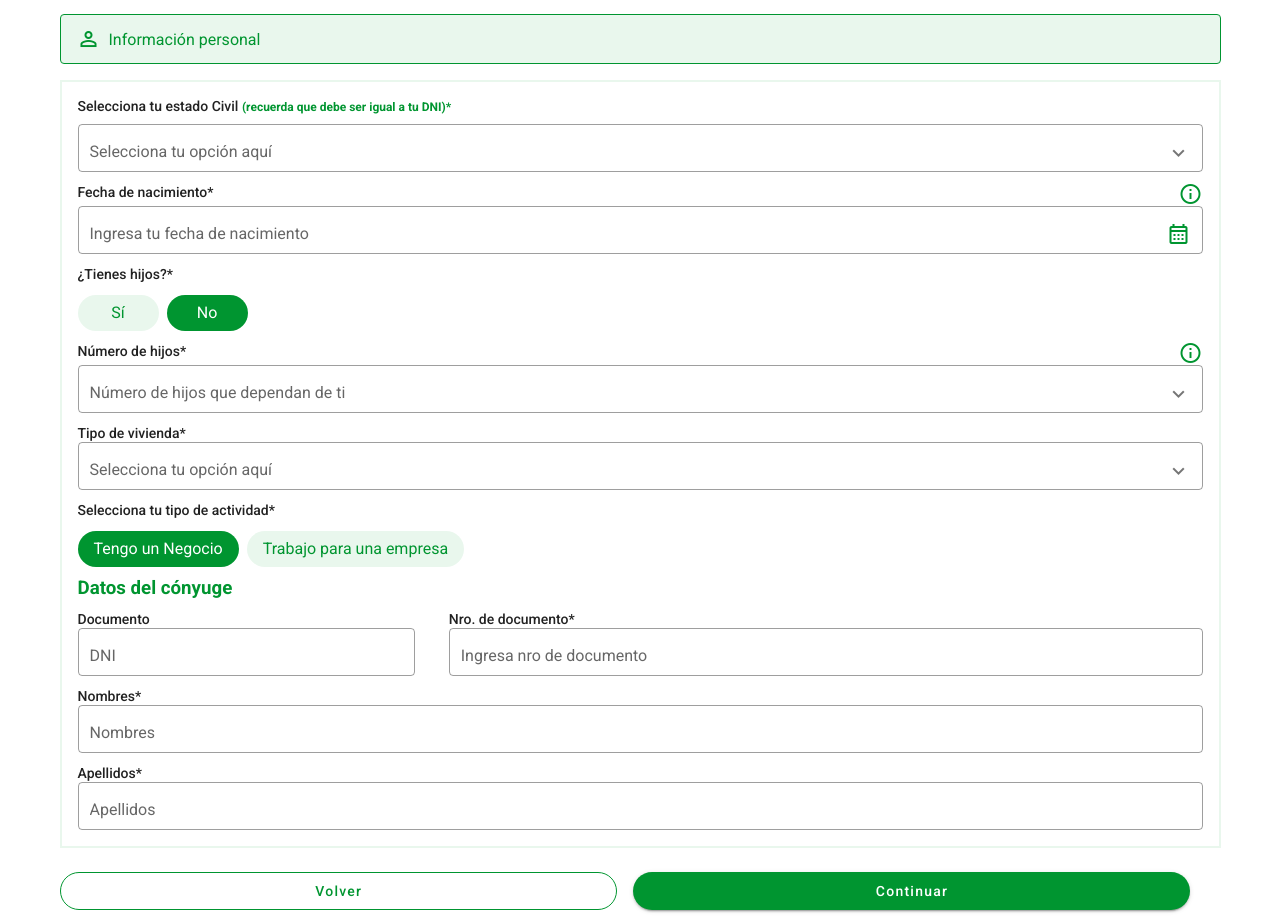
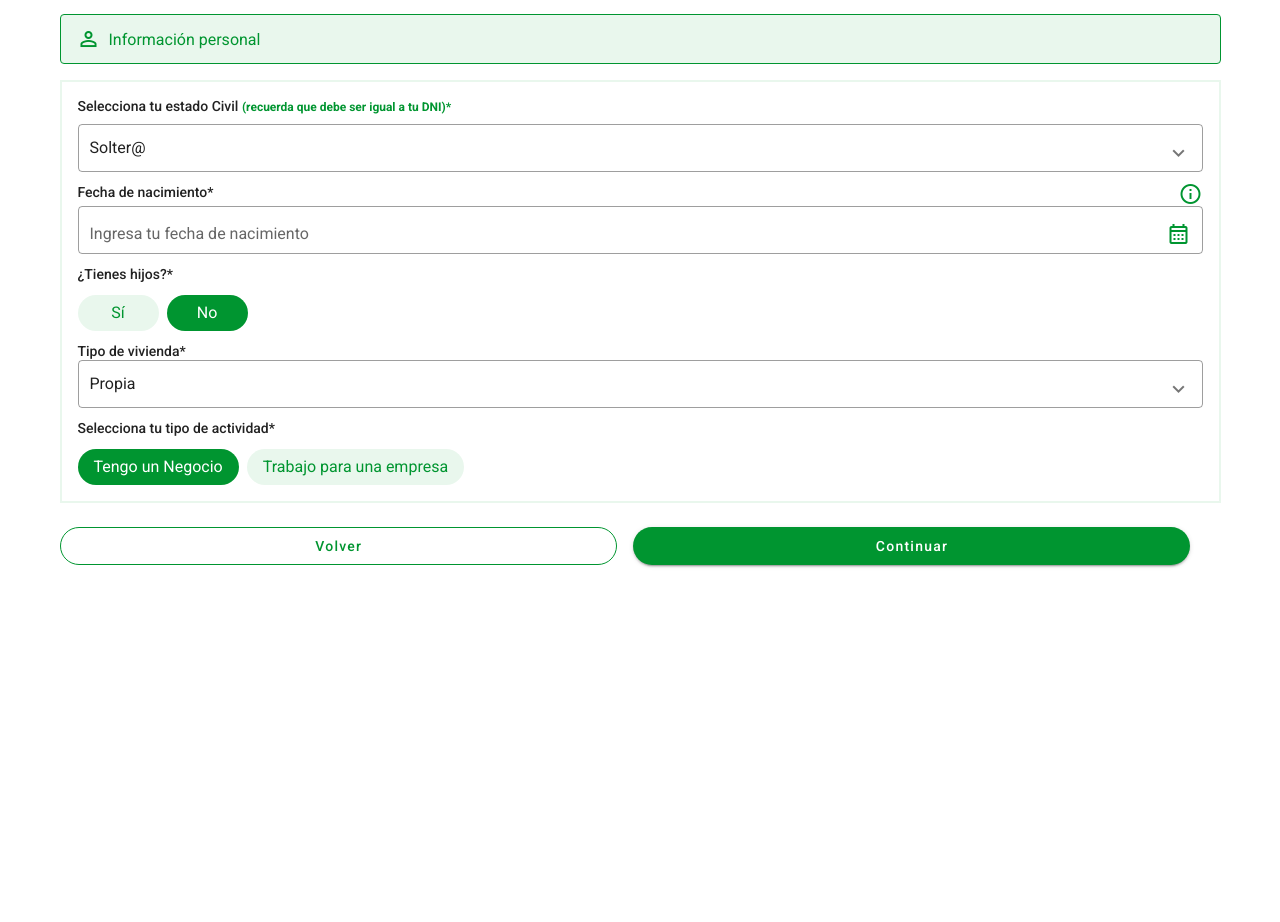
Before and after one commit to Iamoscarbc/moray-encuestas, a Nuxt app: page /paso-2 in a window 1280 px wide. Shown: the part 444-1366 px from the top of the page. After the commit the page ends 1021 px from the top, so only its background shows below. Built offline with nearby package versions, Linux system fonts and the light colour scheme.

Commit message:
changes for radiocustom

```diff
--- a/components/RadioCustom.vue
+++ b/components/RadioCustom.vue
@@ -12,14 +12,16 @@
 
 <script>
 export default {
-    props: ["dataRadio", "defaultRadio"],
-    data(){
-        return {
-            radioGroup: null
+    props: ["dataRadio", "value"],
+    computed:{
+        radioGroup: {
+            get(){
+                return this.value
+            },
+            set(newVal){
+                this.$emit('changeValue', newVal)
+            }
         }
-    },
-    mounted(){
-        this.radioGroup = this.defaultRadio
     }
 }
 </script>
--- a/pages/paso-2.vue
+++ b/pages/paso-2.vue
@@ -30,6 +30,7 @@
             width="350">
             <template v-slot:activator="{ on, attrs }">
               <v-text-field
+                :value="valueEC"
                 v-bind="attrs"
                 v-on="on"
                 label="Selecciona tu opción aquí"
@@ -49,7 +50,7 @@
                   <v-icon>mdi-close</v-icon>
                 </v-card-title>
                 <v-card-text class="px-4">
-                  <RadioCustom :dataRadio="dataEC" :defaultRadio="defaultEC"/>
+                  <RadioCustom @changeValue="changeValueEC" :dataRadio="dataEC" :value="valueEC"/>
                 </v-card-text>
             </v-card>
           </v-dialog>
@@ -73,9 +74,9 @@
         </div>
         <div>
           <label class="mb-1 font-weight-medium" style="font-size: 14px;">¿Tienes hijos?*</label>
-          <RadioCustom :dataRadio="dataChildren" :defaultRadio="defaultChildren"/>
+          <RadioCustom @changeValue="changeValueChildren" :dataRadio="dataChildren" :value="valueChildren"/>
         </div>
-        <div>
+        <div v-if="valueChildren == 'Sí'">
           <div class="d-flex align-center justify-space-between">
             <label class="mb-1 font-weight-medium" style="font-size: 14px;">Número de hijos*</label>
             <v-icon color="mibancoprimary">mdi-information-outline</v-icon>
@@ -85,6 +86,7 @@
             width="350">
             <template v-slot:activator="{ on, attrs }">
               <v-text-field
+                :value="valueCC"
                 v-bind="attrs"
                 v-on="on"
                 label="Número de hijos que dependan de ti"
@@ -104,7 +106,7 @@
                   <v-icon>mdi-close</v-icon>
                 </v-card-title>
                 <v-card-text class="px-4">
-                  <RadioCustom :dataRadio="dataCC" :defaultRadio="defaultCC"/>
+                  <RadioCustom @changeValue="changeValueCC" :dataRadio="dataCC" :value="valueCC"/>
                 </v-card-text>
             </v-card>
           </v-dialog>
@@ -116,6 +118,7 @@
             width="350">
             <template v-slot:activator="{ on, attrs }">
               <v-text-field
+                :value="valueTV"
                 v-bind="attrs"
                 v-on="on"
                 label="Selecciona tu opción aquí"
@@ -135,17 +138,17 @@
                   <v-icon>mdi-close</v-icon>
                 </v-card-title>
                 <v-card-text class="px-4">
-                  <RadioCustom :dataRadio="dataTV" :defaultRadio="defaultTV"/>
+                  <RadioCustom @changeValue="changeValueTV" :dataRadio="dataTV" :value="valueTV"/>
                 </v-card-text>
             </v-card>
           </v-dialog>
         </div>
         <div>
           <label class="mb-1 font-weight-medium" style="font-size: 14px;">Selecciona tu tipo de actividad*</label>
-          <RadioCustom :dataRadio="dataTypeActivity" :defaultRadio="defaultTypeActivity"/>
+          <RadioCustom @changeValue="changeValueTypeActivity" :dataRadio="dataTypeActivity" :value="valueTypeActivity"/>
         </div>
-        <h3 class="mibancoprimary--text">Datos del cónyuge</h3>
-        <div class="d-flex justify-space-between">
+        <h3 class="mibancoprimary--text" v-if="valueEC != 'Solter@'">Datos del cónyuge</h3>
+        <div class="d-flex justify-space-between" v-if="valueEC != 'Solter@'">
           <div style="width: 30%;">
             <label class="mb-1 font-weight-medium" style="font-size: 14px;">Documento</label>
             <v-text-field
@@ -168,7 +171,7 @@
             </v-text-field>
           </div>
         </div>
-        <div>
+        <div v-if="valueEC != 'Solter@'">
           <label class="mb-1 font-weight-medium" style="font-size: 14px;">Nombres* </label>
           <v-text-field
             label="Nombres"
@@ -179,7 +182,7 @@
           >
           </v-text-field>
         </div>
-        <div>
+        <div v-if="valueEC != 'Solter@'">
           <label class="mb-1 font-weight-medium" style="font-size: 14px;">Apellidos*</label>
           <v-text-field
             label="Apellidos"
@@ -209,25 +212,42 @@ export default {
     Step,
     RadioCustom
   },
+  methods: {
+    changeValueEC($event){
+      this.valueEC = $event
+    },
+    changeValueChildren($event){
+      this.valueChildren = $event
+    },
+    changeValueCC($event){
+      this.valueCC = $event
+    },
+    changeValueTV($event){
+      this.valueTV = $event
+    },
+    changeValueTypeActivity($event){
+      this.valueTypeActivity = $event
+    }
+  },
   data(){
     return {
       dataChildren: [
         {label: 'Sí', value: true},
         {label: 'No', value: false}
       ],
-      defaultChildren: false,
+      valueChildren: false,
       dataTypeActivity: [
         {label: 'Tengo un Negocio', value: "Tengo un Negocio"},
         {label: 'Trabajo para una empresa', value: "Trabajo para una empresa"}
       ],
-      defaultTypeActivity: "Tengo un Negocio",
+      valueTypeActivity: "Tengo un Negocio",
       dataEC: [
         {label: "Solter@", value:"Solter@"},
         {label: "Casad@", value:"Casad@"},
         {label: "Viud@", value:"Viud@"},
         {label: "Divorciad@", value:"Divorciad@"},
       ],
-      defaultEC: "Solter@",
+      valueEC: "Solter@",
       dialogEC: false,
       dataCC: [
         {label: "1", value:"1"},
@@ -237,14 +257,14 @@ export default {
         {label: "5", value:"5"},
         {label: "6 a más", value:"6 a más"}
       ],
-      defaultCC: "1",
+      valueCC: "1",
       dialogCC: false,
       dataTV: [
         {label: "Propia", value:"Propia"},
         {label: "Alquilada", value:"Alquilada"},
         {label: "Alojado en casa de familia", value:"Alojado en casa de familia"}
       ],
-      defaultTV: "Propia",
+      valueTV: "Propia",
       dialogTV: false,
     }
   }
```
Also changed, not shown: 1 other file (tests, documents, lock files or other folders).
